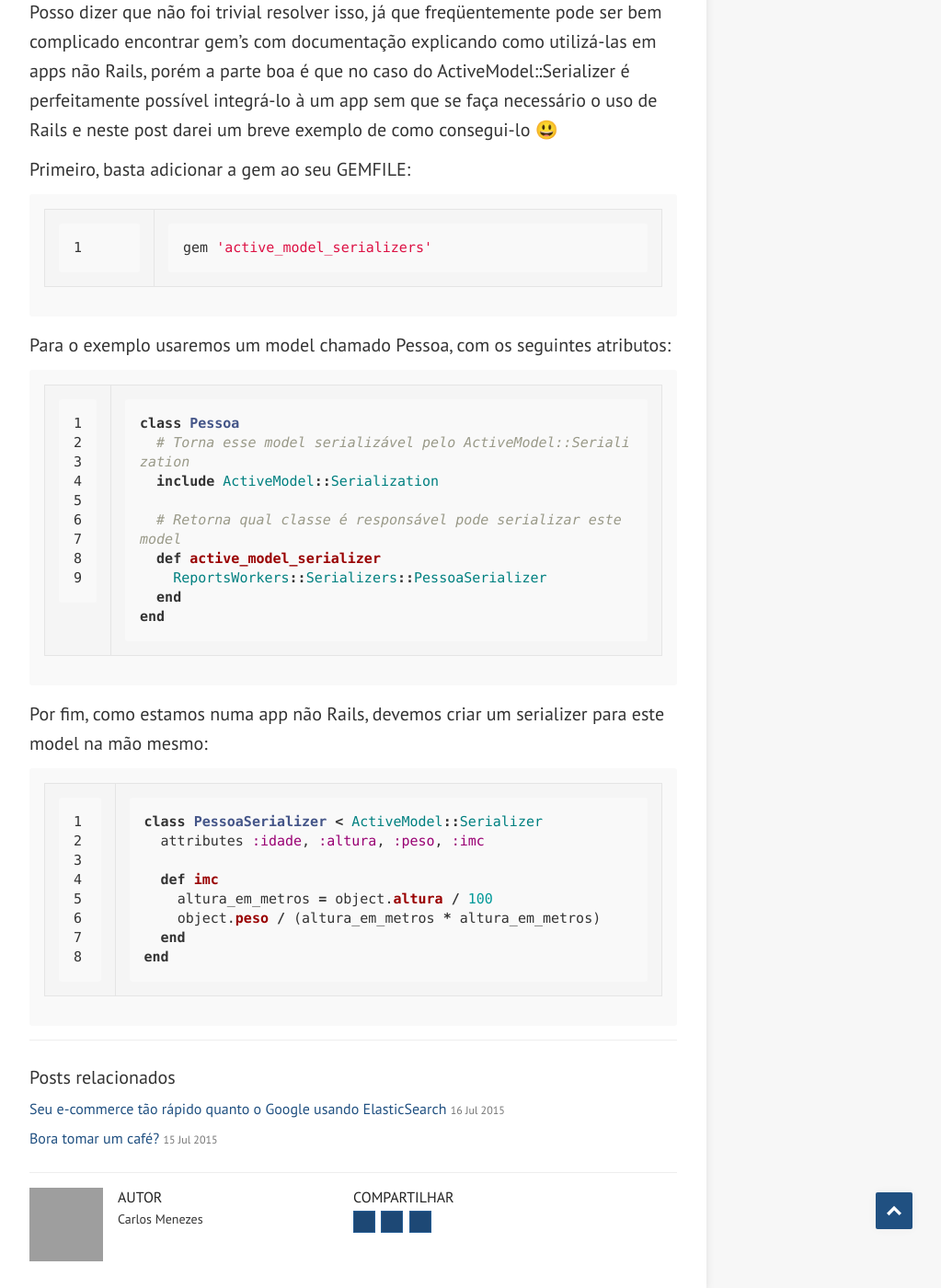
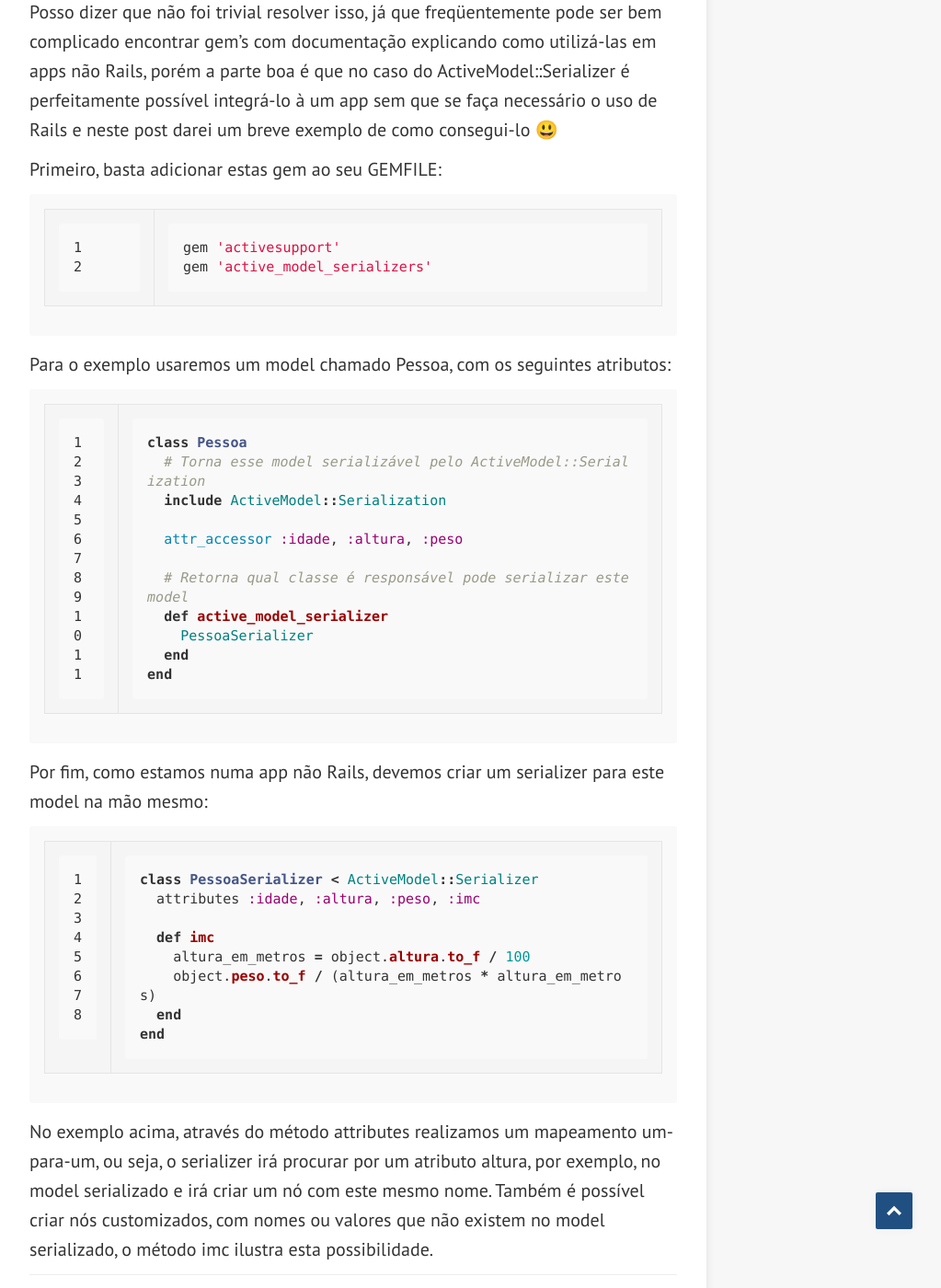
Before and after one commit to moip/blog-devs, a Jekyll site: the page built from _posts/2015-08-22-componentes-active-model-fora-do-rails.md, in a window 1280 px wide and 1400 px high, scrolled down 790 px. Shown: the whole window at 92% size, without its empty margins (256-1279 px from the left). Built offline with Jekyll 4.4.1, drawn with Linux system fonts in a browser that asks for light colours; nearby versions of some CDN libraries; emoji names are drawn with the system emoji font; grey boxes are pictures that could not be loaded.

Commit message:
etapas finais...

```diff
--- a/_posts/2015-08-22-componentes-active-model-fora-do-rails.md
+++ b/_posts/2015-08-22-componentes-active-model-fora-do-rails.md
@@ -15,9 +15,10 @@ Num destes projetos, um web worker responsável por gerar relatórios, houve a n
 
 Posso dizer que não foi trivial resolver isso, já que freqüentemente pode ser bem complicado encontrar gem's com documentação explicando como utilizá-las em apps não Rails, porém a parte boa é que no caso do ActiveModel::Serializer é perfeitamente possível integrá-lo à um app sem que se faça necessário o uso de Rails e neste post darei um breve exemplo de como consegui-lo :smiley:
 
-Primeiro, basta adicionar a gem ao seu GEMFILE:
+Primeiro, basta adicionar estas gem ao seu GEMFILE:
 
 {% highlight ruby linenos %}
+gem 'activesupport'
 gem 'active_model_serializers'
 {% endhighlight %}
 
@@ -28,9 +29,11 @@ class Pessoa
   # Torna esse model serializável pelo ActiveModel::Serialization
   include ActiveModel::Serialization
 
+  attr_accessor :idade, :altura, :peso
+
   # Retorna qual classe é responsável pode serializar este model
   def active_model_serializer
-    ReportsWorkers::Serializers::PessoaSerializer
+    PessoaSerializer
   end
 end
 {% endhighlight %}
@@ -42,8 +45,10 @@ class PessoaSerializer < ActiveModel::Serializer
   attributes :idade, :altura, :peso, :imc
 
   def imc
-    altura_em_metros = object.altura / 100
-    object.peso / (altura_em_metros * altura_em_metros)
+    altura_em_metros = object.altura.to_f / 100
+    object.peso.to_f / (altura_em_metros * altura_em_metros)
   end
 end
 {% endhighlight %}
+
+No exemplo acima, através do método attributes realizamos um mapeamento um-para-um, ou seja, o serializer irá procurar por um atributo altura, por exemplo, no model serializado e irá criar um nó com este mesmo nome. Também é possível criar nós customizados, com nomes ou valores que não existem no model serializado, o método imc ilustra esta possibilidade.
```
